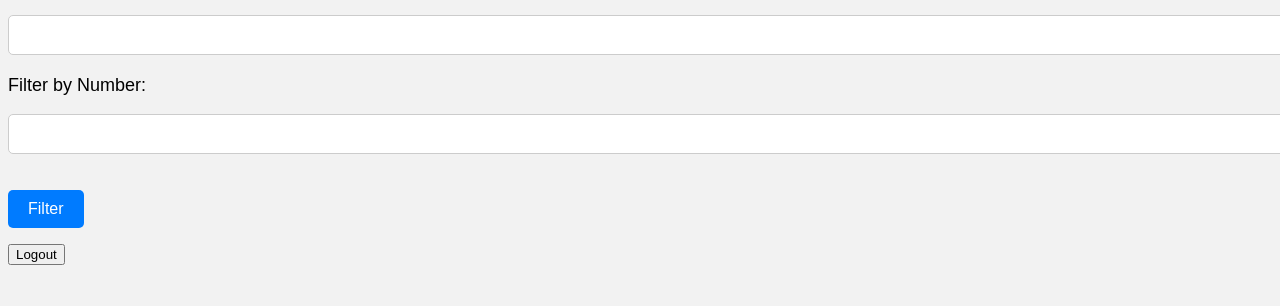
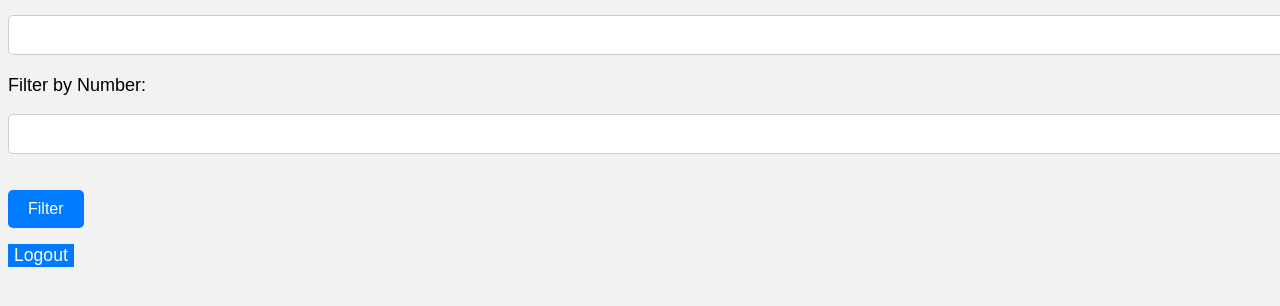
Before and after one commit to iambee-jay/SODV1201-Final-project, a website: page public/account.html in a window 1280 px wide. Shown: the part 212-518 px from the top of the page. Drawn offline with Linux system fonts and the light colour scheme; no server answers; sample sign-in values are in the browser's storage.

Commit message:
final touches

```diff
--- a/database/users.json
+++ b/database/users.json
@@ -1 +1 @@
-[{"username":"admin","password":"admin","id":1,"courses":[{"code":"SODV","num":"1101","name":"Programming Fundamentals","credits":"3","description":"Computer programming is central to software development. Learners analyze basic software and technology problems and develop a good programming style and logical thinking to write structured instruction that addresses those problems. Learners demonstrate their structured coding skills by writing correct code with clarity and quality. They use extensively the structured control flow, repetition, block structure, and subroutines in this course."}]},{"username":"","password":"","id":2}]
+[{"username":"admin","password":"admin","id":1,"courses":[{"code":"SODV","num":"1101","name":"Programming Fundamentals","credits":"3","description":"Computer programming is central to software development. Learners analyze basic software and technology problems and develop a good programming style and logical thinking to write structured instruction that addresses those problems. Learners demonstrate their structured coding skills by writing correct code with clarity and quality. They use extensively the structured control flow, repetition, block structure, and subroutines in this course."}]}]
--- a/public/account.html
+++ b/public/account.html
@@ -24,7 +24,7 @@
     <ul id="courses-list">
       <!-- Courses will be added dynamically here -->
     </ul>
-    <button onclick="removeFromLocalStorage()">Logout</button>
+    <button id="remove" onclick="removeFromLocalStorage()">Logout</button>
 
     <script>
       // Check if ID is in session storage
@@ -48,10 +48,11 @@
             user.courses.forEach((course) => {
               // Create course list item
               const li = document.createElement("li");
-              li.textContent = `${course.code} ${course.num}: ${course.name} - ${course.description}`;
+              li.textContent = `${course.code} ${course.num}: ${course.name} - ${course.description}  `;
 
               // Create remove button
               const removeButton = document.createElement("button");
+              removeButton.id = "remove";
               removeButton.textContent = "Remove";
               removeButton.addEventListener("click", () => {
                 // Send patch request to /account/:id/courses/remove with course object
--- a/public/script.js
+++ b/public/script.js
@@ -102,11 +102,12 @@ async function accountLoadCourses() {
   data.forEach((course) => {
     // Create course list item
     const li = document.createElement("li");
-    li.textContent = `${course.code} ${course.num}: ${course.name} - ${course.description}`;
+    li.textContent = `${course.code} ${course.num}: ${course.name} - ${course.description}  `;
     courseList.appendChild(li);
 
     // Create add button
     const addButton = document.createElement("button");
+    addButton.id = "add";
     addButton.textContent = "Add";
 
     // Add event listener to add button
--- a/public/styleAccount.css
+++ b/public/styleAccount.css
@@ -37,6 +37,14 @@ button[type="submit"] {
   font-size: 1.2rem;
   margin-top: 1rem;
   cursor: pointer;
+}
+
+#remove, #add{
+  background-color: #007bff;
+  border: none;
+  color: #fff;
+  cursor: pointer;
+  font-size: 1.1rem;
 }
 
 a {
```
